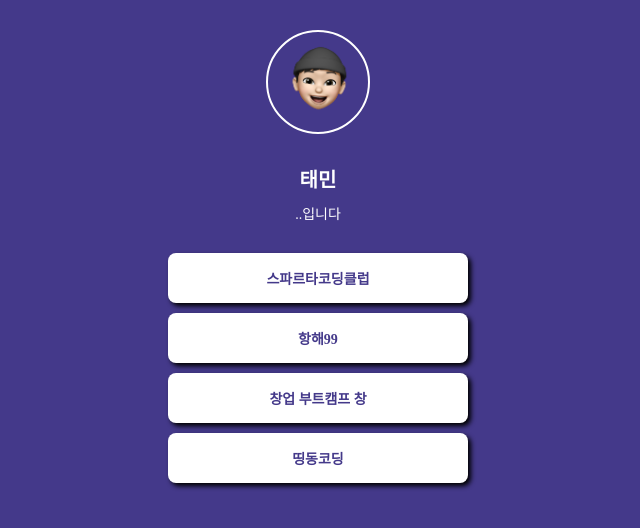
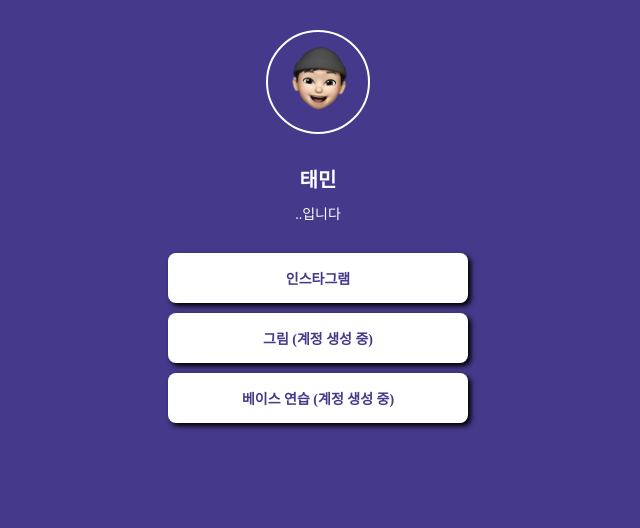
Before and after one commit to p-taemin/mypage, a plain HTML site: page index.html in a window 1280 px wide. Shown: the whole page, without its empty margins (322-962 px from the left). Drawn offline with Linux system fonts and the light colour scheme; a web font is replaced by a local one.

Commit message:
Update index.html

```diff
--- a/index.html
+++ b/index.html
@@ -7,7 +7,7 @@
         <meta http-equiv="X-UA-Compatible" content="IE=edge" />
         <meta name="viewport" content="width=device-width, initial-scale=1.0" />
         <meta property="og:title" content="태민 - 프로필 링크" />
-        <meta property="og:description" content="어서와 코딩은 처음이지?" />
+        <meta property="og:description" content="안녕하세요?" />
         <meta property="og:image" content="xoals.png" />
         <title>태민 - 프로필 링크</title>
         <style>
@@ -85,10 +85,9 @@
             <div class="profile"></div>
             <h1 class="main">태민</h1>
             <p class="sub">..입니다</p>
-            <a target="_blank" href="https://spartacodingclub.kr/">스파르타코딩클럽</a>
-            <a target="_blank" href="https://hanghae99.spartacodingclub.kr/">항해99</a>
-            <a target="_blank" href="https://chang.spartacodingclub.kr/">창업 부트캠프 창</a>
-            <a target="_blank" href="https://ddingdong.spartacodingclub.kr/">띵동코딩</a>
+            <a target="_blank" href="https://www.instagram.com/p_taaem/">인스타그램</a>
+            <a target="_blank" href="계정 생성 중">그림 (계정 생성 중)</a>
+            <a target="_blank" href="계정 생성 중">베이스 연습 (계정 생성 중)</a>
         </div>
 
     </body>
```
